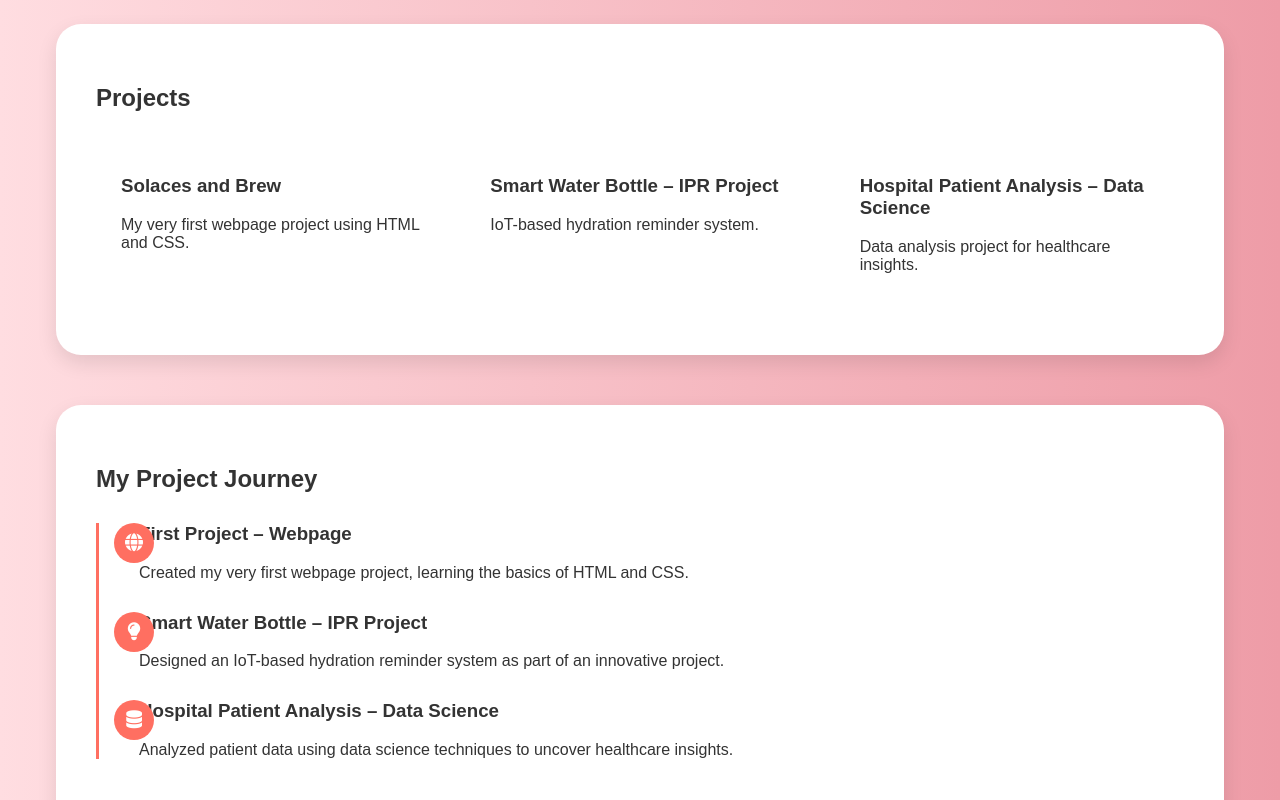
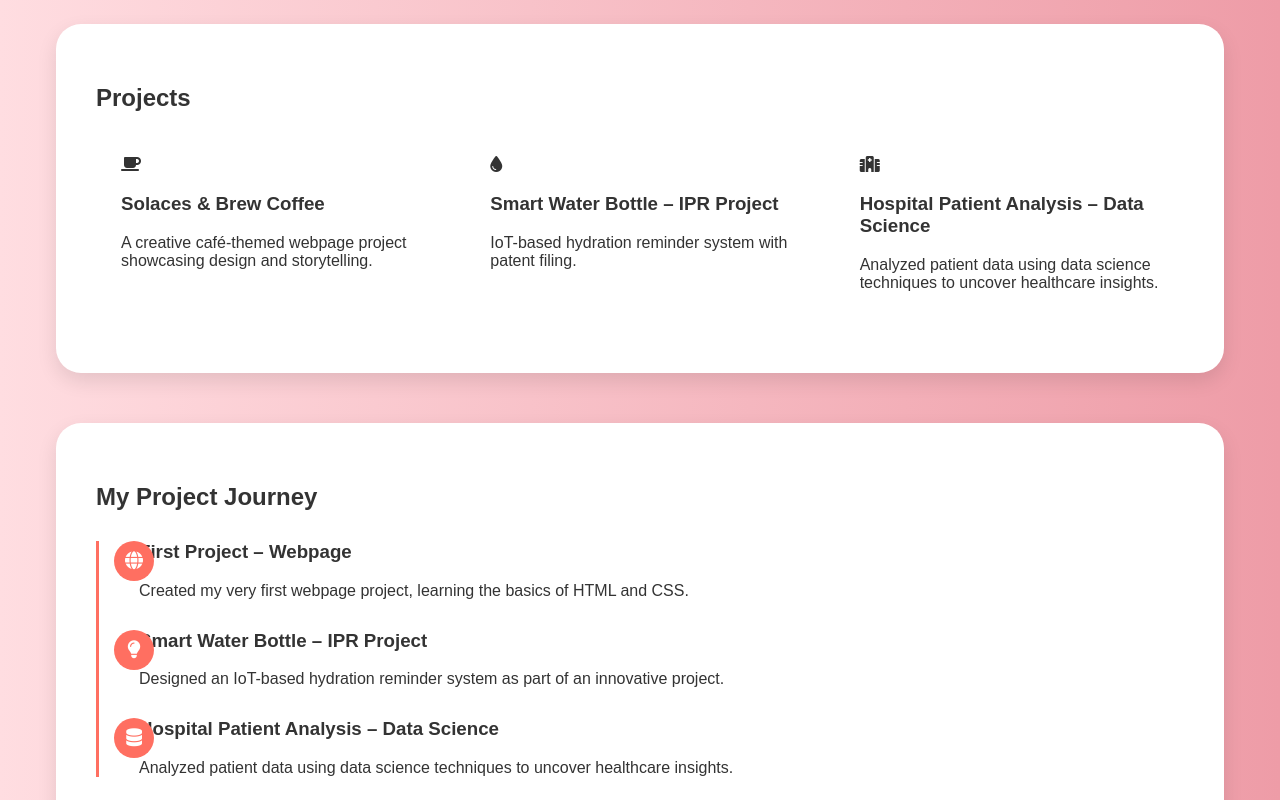
Before and after one commit to poojasr023-boop/PROTFOLIO1, a plain HTML site: page index.html in a window 1280 px wide. Shown: the part 1840-2640 px from the top of the page. Drawn offline with Linux system fonts and the light colour scheme.

Commit message:
Add files via upload

```diff
--- a/index.html
+++ b/index.html
@@ -5,6 +5,10 @@
   <link rel="stylesheet" href="style.css">
   <!-- Font Awesome for icons -->
   <link rel="stylesheet" href="https://cdnjs.cloudflare.com/ajax/libs/font-awesome/6.5.0/css/all.min.css">
+
+<!-- Font Awesome for icons -->
+<link rel="stylesheet" href="https://cdnjs.cloudflare.com/ajax/libs/font-awesome/6.5.0/css/all.min.css">
+
 </head>
 <body>
 
@@ -68,20 +72,29 @@
 <section id="projects" class="card">
   <h2>Projects</h2>
   <div class="projects">
-    <div class="project" data-title="First Project Webpage" data-desc="My very first webpage project using HTML and CSS.">
-      <h3>Solaces and Brew</h3>
-      <p>My very first webpage project using HTML and CSS.</p>
+    <!-- Solaces + Brew Coffee (combined project) -->
+    <div class="project" data-title="Solaces & Brew Coffee" data-desc="Creative café-themed webpage project using HTML and CSS.">
+      <i class="fas fa-coffee project-icon"></i>
+      <h3>Solaces & Brew Coffee</h3>
+      <p>A creative café-themed webpage project showcasing design and storytelling.</p>
     </div>
+
+    <!-- Smart Water Bottle -->
     <div class="project" data-title="Smart Water Bottle – IPR Project" data-desc="IoT-based hydration reminder system.">
+      <i class="fas fa-tint project-icon"></i>
       <h3>Smart Water Bottle – IPR Project</h3>
-      <p>IoT-based hydration reminder system.</p>
+      <p>IoT-based hydration reminder system with patent filing.</p>
     </div>
+
+    <!-- Hospital Data Science -->
     <div class="project" data-title="Hospital Patient Analysis – Data Science" data-desc="Data analysis project for healthcare insights.">
+      <i class="fas fa-hospital project-icon"></i>
       <h3>Hospital Patient Analysis – Data Science</h3>
-      <p>Data analysis project for healthcare insights.</p>
+      <p>Analyzed patient data using data science techniques to uncover healthcare insights.</p>
     </div>
   </div>
 </section>
+
 
 <section id="journey" class="card">
   <h2>My Project Journey</h2>
@@ -173,7 +186,7 @@
   </div>
 
   <p><i class="fas fa-envelope"></i> poojasr023@gmail.com</p>
-  <p><i class="fas fa-phone"></i> +91 8590320395</p>
+  <p><i class="fas fa-phone"></i> +91 8590320396</p>
   <p><i class="fas fa-map-marker-alt"></i> Alappuzha, Kerala, India</p>
 
   <div class="social-links">
```
